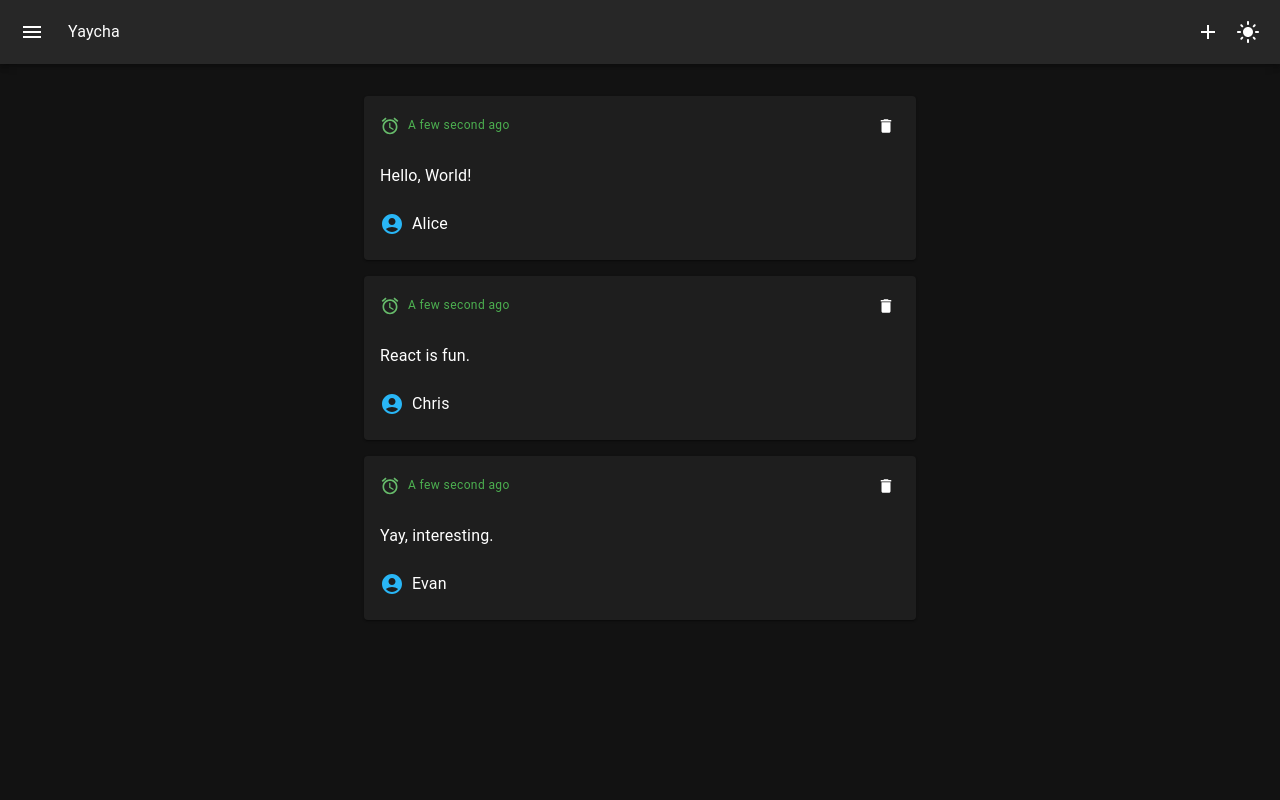
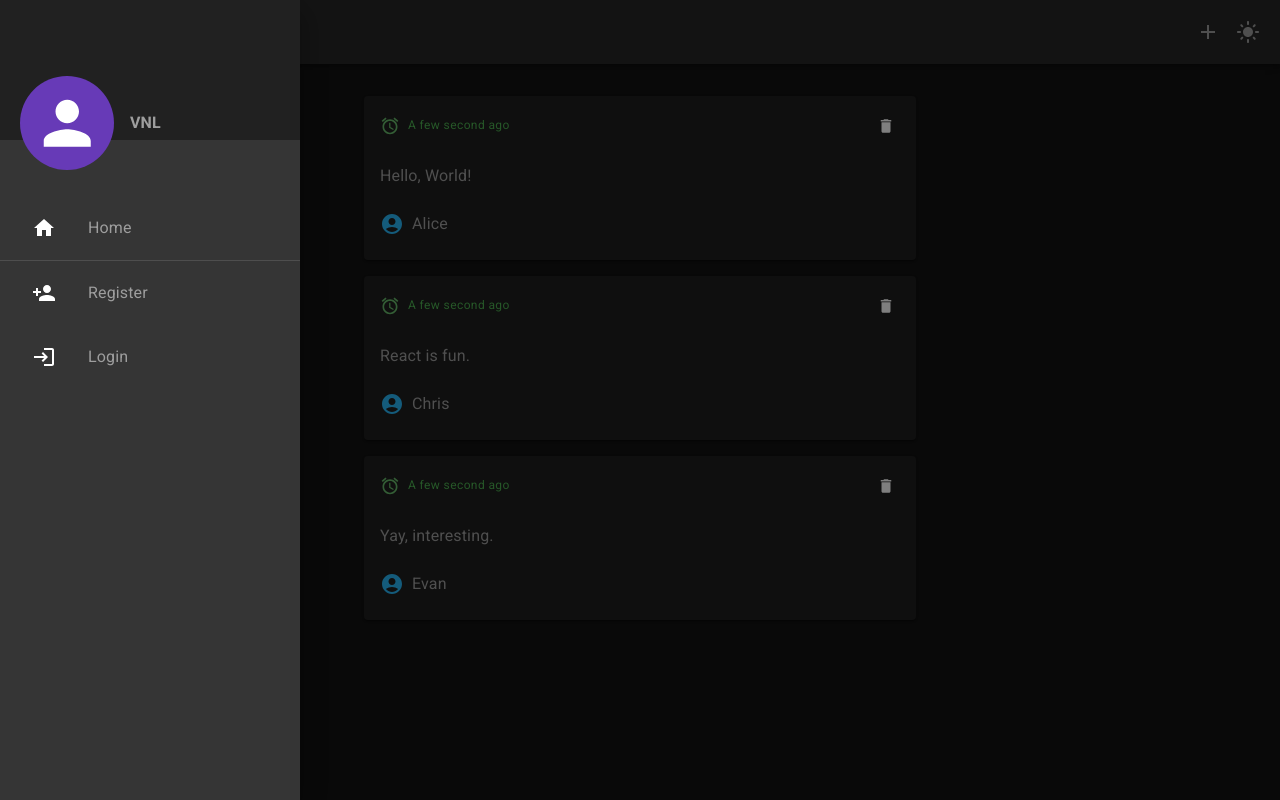
Before and after one commit to Pyaesone-Khant/rsd-2025, a React (Vite) app: page / in a window 1280 px wide. Both pictures are taken after a click on the button 32 px from the left and 32 px from the top of the page. Built offline with nearby package versions, Linux system fonts and the light colour scheme.

Commit message:
feat: develop app menu & theme switcher

```diff
--- a/src/App.tsx
+++ b/src/App.tsx
@@ -6,7 +6,7 @@ import { Form, Header, Item } from "./components";
 
 const App = () => {
 
-    const { showForm } = useApp();
+    const { showForm, setAlert, setShowForm } = useApp();
 
     const [data, setData] = useState([
         { id: 1, content: "Hello, World!", name: "Alice" },
@@ -15,12 +15,15 @@ const App = () => {
     ])
 
     const addItem = ({ content, name }: { content: string, name: string }) => {
-        const id = data[data.length - 1].id + 1;
-        setData([...data, { id, content, name }])
+        const id = data?.length ? data[data.length - 1].id + 1 : 1;
+        setData([...data, { id, content, name }]);
+        setAlert({ alertType: "success", alertMsg: "Item added successfully." });
+        setShowForm(false)
     }
 
     const removeItem = (id: number) => {
         setData(data.filter(item => item.id !== id))
+        setAlert({ alertType: "success", alertMsg: "Item removed successfully." })
     }
 
     return (
--- a/src/ThemedApp.tsx
+++ b/src/ThemedApp.tsx
@@ -1,18 +1,35 @@
-import { createTheme, CssBaseline, ThemeProvider } from "@mui/material";
-import React, { createContext, useContext, useState } from "react";
+import { Alert, AlertColor, createTheme, CssBaseline, PaletteMode, Snackbar, ThemeProvider } from "@mui/material";
+import { deepPurple, grey } from "@mui/material/colors";
+import React, { createContext, useContext, useMemo, useState } from "react";
 import App from "./App";
+import AppDrawer from "./components/AppDrawer";
+
+declare module '@mui/material/styles' {
+    interface Palette {
+        banner: string;
+    }
+    interface PaletteOptions {
+        banner?: string;
+    }
+}
+
+interface AlertType {
+    alertType: "success" | "info" | "warning" | "error";
+    alertMsg: string
+}
 
 interface AppContextType {
-    // mode: string
+    mode: string,
+    setMode: React.Dispatch<React.SetStateAction<string>>,
     showForm: boolean;
     setShowForm: React.Dispatch<React.SetStateAction<boolean>>;
+    showDrawer: boolean;
+    setShowDrawer: React.Dispatch<React.SetStateAction<boolean>>;
+    auth: boolean
+    setAuth: React.Dispatch<React.SetStateAction<boolean>>
+    alert: AlertType | null
+    setAlert: React.Dispatch<React.SetStateAction<AlertType | null>>
 }
-
-const theme = createTheme({
-    palette: {
-        mode: "dark"
-    }
-})
 
 export const AppContext = createContext<AppContextType | null>(null);
 
@@ -21,12 +38,55 @@ export const useApp = () => {
 }
 
 const ThemedApp = () => {
+    const [mode, setMode] = useState("dark")
+    const [showForm, setShowForm] = useState(false);
+    const [showDrawer, setShowDrawer] = useState(false);
+    const [auth, setAuth] = useState<boolean>(false)
+    const [alert, setAlert] = useState<AlertType | null>(null);
 
-    const [showForm, setShowForm] = useState(false)
+    const theme = useMemo(() => {
+        return createTheme({
+            palette: {
+                mode: mode as PaletteMode,
+                primary: deepPurple,
+                banner: mode === "dark" ? grey[900] : grey[100],
+                text: {
+                    primary: grey[500]
+                }
+            },
+        })
+    }, [mode])
+
+    const data = {
+        mode,
+        setMode,
+        showForm,
+        setShowForm,
+        showDrawer,
+        setShowDrawer,
+        auth,
+        setAuth,
+        alert,
+        setAlert
+    }
 
     return <ThemeProvider theme={theme}>
-        <AppContext.Provider value={{ showForm, setShowForm }}>
+        <AppContext.Provider value={data}>
+            <AppDrawer />
             <App />
+
+            <Snackbar
+                open={Boolean(alert)}
+                onClose={() => setAlert(null)}
+                autoHideDuration={3000}
+                anchorOrigin={{
+                    horizontal: 'center',
+                    vertical: 'top'
+                }}>
+                <Alert severity={alert?.alertType as AlertColor} >
+                    {alert?.alertMsg}
+                </Alert>
+            </Snackbar>
             <CssBaseline />
         </AppContext.Provider>
     </ThemeProvider>
--- /dev/null
+++ b/src/components/AppDrawer.tsx
@@ -0,0 +1,82 @@
+import React, { ReactNode } from 'react';
+
+import { Home as HomeIcon, Login as LoginIcon, Logout as LogoutIcon, Person as ProfileIcon, PersonAdd as RegisterIcon } from '@mui/icons-material';
+import { Avatar, Box, Divider, Drawer, List, ListItem, ListItemButton, ListItemIcon, ListItemText, Typography } from '@mui/material';
+import { deepPurple } from '@mui/material/colors';
+import { useApp } from '../ThemedApp';
+
+const AppDrawer = () => {
+
+    const { showDrawer, setShowDrawer, auth, setAuth } = useApp();
+
+    return (
+        <div>
+            <Drawer open={showDrawer} onClose={() => setShowDrawer(false)} >
+                <Box
+                    sx={{
+                        mb: 6,
+                        width: 300,
+                        height: 140,
+                        bgcolor: "banner",
+                        position: "relative",
+                    }}
+                >
+                    <Box
+                        sx={{
+                            display: "flex",
+                            flexDirection: "row",
+                            gap: 2,
+                            alignItems: "center",
+                            position: "absolute",
+                            left: 20,
+                            bottom: -30,
+                        }}
+                    >
+                        <Avatar
+                            sx={{
+                                width: 94,
+                                height: 94,
+                                color: "white",
+                                background: deepPurple[500],
+                            }}
+                        />
+                        <Typography sx={{ fontWeight: "bold" }} >
+                            VNL
+                        </Typography>
+                    </Box>
+                </Box>
+                <List>
+                    <MenuItem icon={<HomeIcon />} label='Home' />
+                    <Divider />
+                    {
+                        auth && <>
+                            <MenuItem icon={<ProfileIcon />} label='Profile' />
+                            <MenuItem icon={<LogoutIcon color='error' />} label='Logout' event={() => setAuth(false)} />
+                        </>
+                    }
+                    {
+                        !auth && <>
+                            <MenuItem icon={<RegisterIcon />} label='Register' />
+                            <MenuItem icon={<LoginIcon />} label='Login' event={() => setAuth(true)} />
+                        </>
+                    }
+                </List>
+            </Drawer>
+        </div>
+    )
+}
+
+const MenuItem = ({ icon, label, event }: { icon: ReactNode, label: string, event?: () => void }) => {
+    return <ListItem>
+        <ListItemButton onClick={event} >
+            <ListItemIcon>
+                {icon}
+            </ListItemIcon>
+            <ListItemText>
+                {label}
+            </ListItemText>
+        </ListItemButton>
+    </ListItem>
+}
+
+export default AppDrawer
--- a/src/components/Form.tsx
+++ b/src/components/Form.tsx
@@ -4,12 +4,11 @@ import React, { FormEvent, useRef } from 'react';
 const Form = ({ add }) => {
 
     const contentRef = useRef<HTMLInputElement>(null);
-    const nameRef = useRef<HTMLInputElement>(null);
 
     const handleSubmit = (e: FormEvent) => {
         e.preventDefault();
         const content = contentRef.current?.value;
-        const name = nameRef.current?.value;
+        const name = "VNL"
 
         if (!content || !name) {
             alert('Please fill all fields');
@@ -26,7 +25,7 @@ const Form = ({ add }) => {
     }}>
         <Box sx={{ mb: 4, textAlign: 'right' }} >
             <TextField inputRef={contentRef} type='text' placeholder='Content' fullWidth multiline sx={{ mb: 1 }} />
-            <TextField inputRef={nameRef} type='text' placeholder='Name' fullWidth multiline sx={{ mb: 1 }} />
+            {/* <TextField inputRef={nameRef} type='text' placeholder='Name' fullWidth multiline sx={{ mb: 1 }} /> */}
             <Button variant='contained' type='submit' >
                 Post
             </Button>
--- a/src/components/Header.tsx
+++ b/src/components/Header.tsx
@@ -1,16 +1,20 @@
-import { Add as AddIcon, LightMode as LightModeIcon, Menu as MenuIcon } from '@mui/icons-material';
+import { Add as AddIcon, DarkMode as DarkModeIcon, LightMode as LightModeIcon, Menu as MenuIcon } from '@mui/icons-material';
 import { AppBar, Box, IconButton, Toolbar, Typography } from '@mui/material';
 import React from 'react';
 import { useApp } from '../ThemedApp';
 
 const Header = () => {
 
-    const { showForm, setShowForm } = useApp();
+    const { showForm, setShowForm, mode, setMode, setShowDrawer } = useApp();
+
+    const toggleMode = () => {
+        setMode(mode === 'light' ? 'dark' : 'light')
+    }
 
     return (
-        <AppBar position='static' >
+        <AppBar position='sticky' >
             <Toolbar>
-                <IconButton color='inherit' edge='start' >
+                <IconButton color='inherit' edge='start' onClick={() => setShowDrawer(true)} >
                     <MenuIcon />
                 </IconButton>
                 <Typography sx={{ flexGrow: 1, ml: 2 }} >Yaycha</Typography>
@@ -20,8 +24,10 @@ const Header = () => {
                         onClick={() => setShowForm(!showForm)} >
                         <AddIcon />
                     </IconButton>
-                    <IconButton color='inherit' edge='end' >
-                        <LightModeIcon />
+                    <IconButton color='inherit' edge='end' onClick={toggleMode} >
+                        {
+                            mode === "dark" ? <LightModeIcon /> : <DarkModeIcon />
+                        }
                     </IconButton>
                 </Box>
             </Toolbar>
--- a/src/main.tsx
+++ b/src/main.tsx
@@ -2,6 +2,12 @@ import React from 'react'
 import ReactDOM from 'react-dom/client'
 import './index.css'
 import ThemedApp from './ThemedApp.tsx'
+
+// fonts
+import "@fontsource/roboto/300.css"
+import "@fontsource/roboto/400.css"
+import "@fontsource/roboto/500.css"
+import "@fontsource/roboto/700.css"
 
 ReactDOM.createRoot(document.getElementById('root')!).render(
     <React.StrictMode>
```
